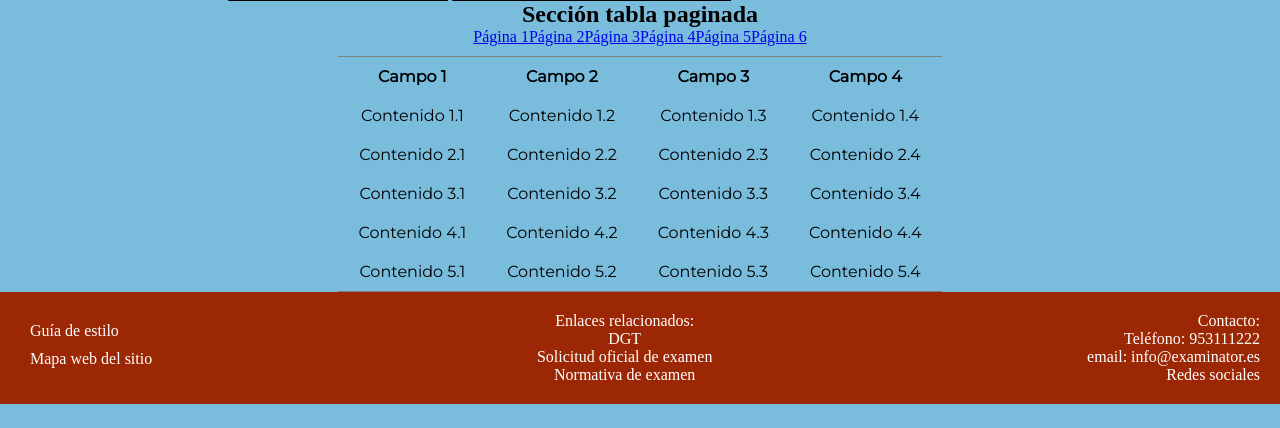
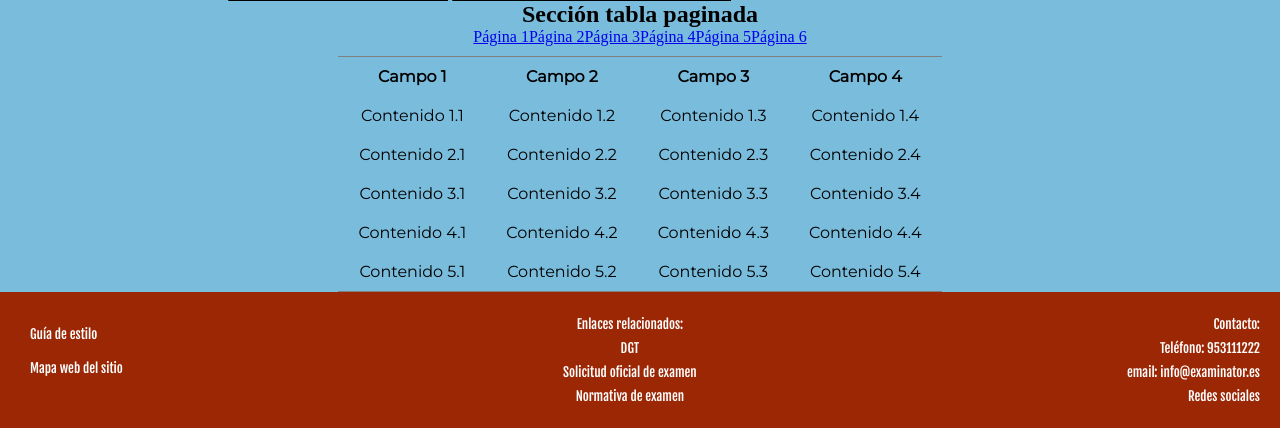
Before and after one commit to gvidald774/autoescuela, a PHP site: page /proyectos/trash/csstest.html in a window 1280 px wide. Shown: the part 390-818 px from the top of the page. Before the commit the page ends 794 px from the top, so only its background shows below. Run offline with PHP 8.4, Linux system fonts and the light colour scheme.

Commit message:
random stuff

```diff
--- a/altaPregunta.php
+++ b/altaPregunta.php
@@ -47,11 +47,15 @@
             .invisible {
                 border-color: green;
             }
+            img {
+                max-height: 400px;
+            }
         </style>
         <h1>Pregunta</h1>
         <form action="" method="POST" enctype="multipart/form-data">
             <section>
-                <select id="opciones_tematica">Temática:
+                <label for="opciones_tematica">Temática</label>
+                <select id="opciones_tematica" name="opciones_tematica">Temática:
                     <?php
                         for($i = 0; $i < count($options); $i++)
                         {
--- a/css/main.css
+++ b/css/main.css
@@ -25,6 +25,9 @@ button:hover, input[type=button]:hover, input[type=submit]:hover {
 }
 
 footer {
+  font-family: "Fjalla One";
+  font-size: small;
+  line-height: 1.5rem;
   overflow-x: hidden;
   box-sizing: border-box;
   left: 0;
@@ -85,7 +88,7 @@ form button, form input, form select, form textarea {
 form label {
   font-family: "Montserrat";
   display: table-cell;
-  text-align: right;
+  margin-top: 10px;
 }
 
 header {
--- a/js/paginacion_hExamenes.js
+++ b/js/paginacion_hExamenes.js
@@ -50,7 +50,7 @@ window.addEventListener("load",function()
         let arrayoMcQueen = [];
         if(permisos == "Admin")
         {
-            arrayoMcQueen = ["id","fecha", "nombre", "calificación", "opciones"];
+            arrayoMcQueen = ["fecha", "nombre", "calificacion", "opciones"];
         }
         else if(permisos == "Alumno")
         {
--- a/scss/layout/_footer.scss
+++ b/scss/layout/_footer.scss
@@ -1,4 +1,7 @@
 footer {
+    font-family: 'Fjalla One';
+    font-size: small;
+    line-height: 1.5rem;
     overflow-x: hidden;
     box-sizing: border-box;
     left: 0;
--- a/scss/layout/_forms.scss
+++ b/scss/layout/_forms.scss
@@ -30,6 +30,6 @@ form {
     label {
         font-family: 'Montserrat';
         display: table-cell;
-        text-align: right;
+        margin-top: 10px;
     }
 }
```
Also changed, not shown: 1 other file.
